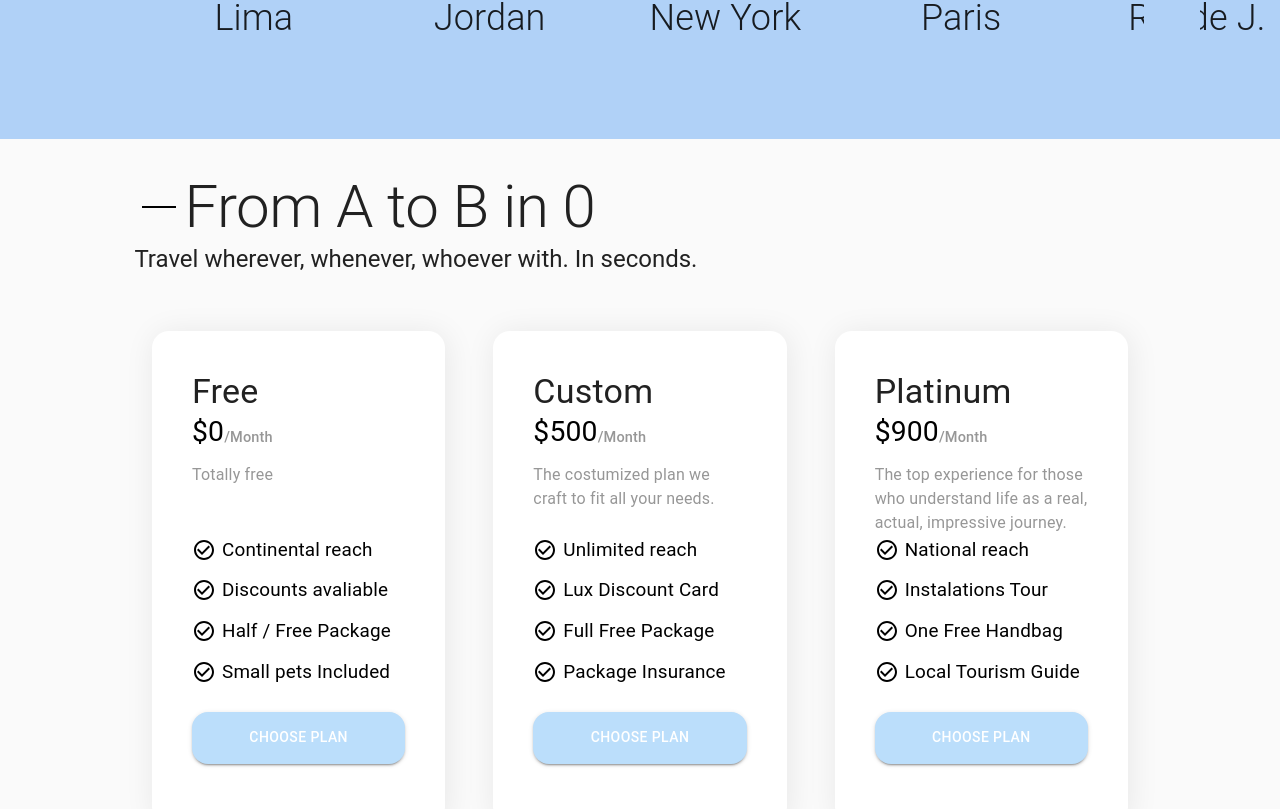
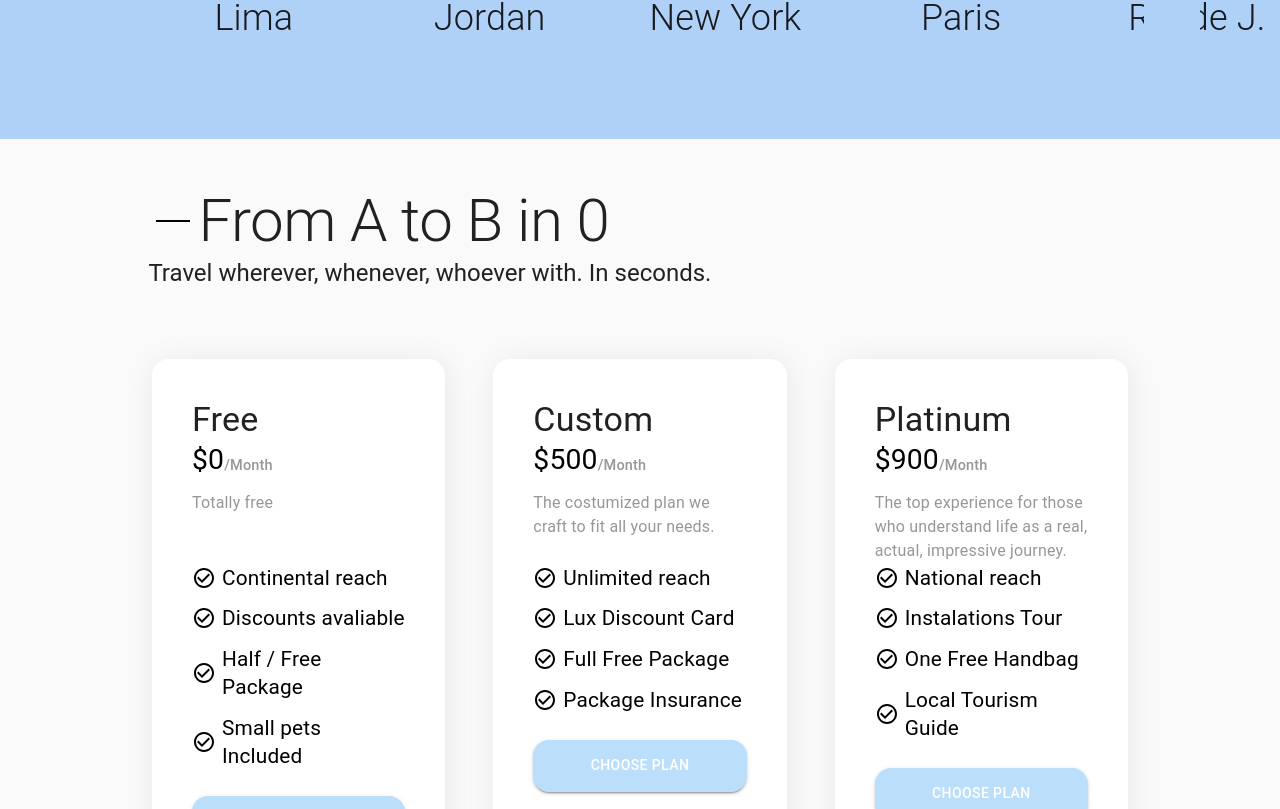
Before and after one commit to VekaTobias10/blinkport_app, a React (Create React App) app in the folder tercera-practica-vpv/: page / in a window 1280 px wide. Shown: the part 2011-2820 px from the top of the page. Built offline with nearby package versions, Linux system fonts and the light colour scheme; the HTML template or start-up script is replaced by a standard one.

Commit message:
Cambios responsive price section

```diff
--- a/tercera-practica-vpv/src/components/price-component-container/card-component-stepper/style.js
+++ b/tercera-practica-vpv/src/components/price-component-container/card-component-stepper/style.js
@@ -9,28 +9,6 @@ export const useStyles = makeStyles({
         display: 'flex',
     },
 
-    titleContainer: {
-        display: 'flex',
-        flexDirection: 'column',
-        justifyContent: 'center',
-        alignItems: 'flex-start',
-        padding: '46px',
-        width: '84%',
-        height: '9%',
-        margin: 'auto',
-    },
-    title: {
-        display: 'flex',
-        flexDirection: 'row',
-        alignItems: 'center',
-        padding: 0,
-        position: 'static',
-        width: 926.84,
-        height: '72px',
-        left: 46,
-        top: 46,
-    },
-
     // root de la card
     root: {
         flexDirection: 'column',
@@ -38,28 +16,13 @@ export const useStyles = makeStyles({
         padding: '1rem',
         width: '100%',
         margin: '1.5rem',
-        // left: '144px',
-        // top: '2460px',
         background: '#FFFFFF',
         boxShadow: '1.90183px 1.90183px 30.4292px rgba(0, 0, 0, 0.08)',
         borderRadius: '17.7121px',
 
     },
 
-    media: {
-        position: 'static',
-        width: 34,
-        height: 0,
-        left: 34,
-        top: 36,
-        border: '1px solid #000000',
-        transform: 'rotate(180deg)',
-        flex: 'none',
-        order: 0,
-        flexGrow: 0,
-        margin: '0px 8px',
-    },
-    buttonPrices: {
+   buttonPrices: {
         backgroundColor: "#BBDEFB",
         color: "white",
         borderRadius: "16px",
@@ -117,11 +80,3 @@ export const useStyles = makeStyles({
 
 
 });
-
-// width: 322px;
-// padding: 1.5rem;
-// background: #FFFFFF;
-// box-shadow: 1.90183px 1.90183px 30.4292px rgb(0 0 0 / 8%);
-// align-items: flex-Start;
-// border-radius: 17.7121px;
-// flex-direction: column;
--- a/tercera-practica-vpv/src/components/price-component-container/card-component/style.js
+++ b/tercera-practica-vpv/src/components/price-component-container/card-component/style.js
@@ -9,32 +9,10 @@ export const useStyles = makeStyles((theme) => ({
         width: '80%',
         display: 'flex',
         [theme.breakpoints.down('sm')]: {
-            flexDirection: 'column'
+            flexDirection: 'column',
+            margin: 'auto',
+            width: '80%'
         }
-    },
-
-    titleContainer: {
-        display: 'flex',
-        flexDirection: 'column',
-        justifyContent: 'center',
-        alignItems: 'flex-start',
-        padding: '2rem',
-        width: '84%',
-        margin: 'auto',
-        [theme.breakpoints.down('sm')]: {
-            padding: '0.8rem',
-        }
-    },
-    title: {
-        display: 'flex',
-        flexDirection: 'row',
-        alignItems: 'center',
-        padding: 0,
-        position: 'static',
-        width: 926.84,
-        height: '72px',
-        left: 46,
-        top: 46,
     },
 
     // root de la card
@@ -43,26 +21,12 @@ export const useStyles = makeStyles((theme) => ({
         alignItems: 'flex-Start',
         padding: '1.5rem',
         width: '100%',
-        // left: '144px',
-        // top: '2460px',
         background: '#FFFFFF',
         boxShadow: '1.90183px 1.90183px 30.4292px rgba(0, 0, 0, 0.08)',
         borderRadius: '17px',
-
-    },
-
-    media: {
-        position: 'static',
-        width: 34,
-        height: 0,
-        left: 34,
-        top: 36,
-        border: '1px solid #000000',
-        transform: 'rotate(180deg)',
-        flex: 'none',
-        order: 0,
-        flexGrow: 0,
-        margin: '0px 8px',
+        [theme.breakpoints.down('sm')]: {
+            width: '100%',
+        }
     },
     buttonPrices: {
         backgroundColor: "#BBDEFB",
@@ -78,6 +42,11 @@ export const useStyles = makeStyles((theme) => ({
     cardLanding: {
         margin: '1.5rem',
         width: '100%',
+        [theme.breakpoints.down('sm')]: {
+            margin: 'auto',
+            padding: '1.5rem 0',
+            width: '70%',
+        }
     },
     priceNumber: {
         fontSize: '28.34px',
@@ -101,9 +70,15 @@ export const useStyles = makeStyles((theme) => ({
         fontSize: '16px',
         lineHeight: '24px',
         letterSpacing: '0.177121px',
+        [theme.breakpoints.down('sm')]: {
+            display: 'none',
+        }
     },
     textContainerDescription: {
         height: '72.83px',
+        [theme.breakpoints.down('sm')]: {
+            display: 'none',
+        }
     },
 
     iconCheckCircle: {
@@ -114,11 +89,14 @@ export const useStyles = makeStyles((theme) => ({
         alignItems: 'center',
         fontStyle: 'normal',
         fontWeight: 'normal',
-        fontSize: '18.8929px',
+        fontSize: '1.3rem',
         lineHeight: '28px',
         letterSpacing: '0.177121px',
         color: '#000000',
         marginBottom: '0.8rem',
+        [theme.breakpoints.down('sm')]: {
+            display: 'none',
+        }
     }
 
 
--- a/tercera-practica-vpv/src/components/price-component-container/price-section/price-section.jsx
+++ b/tercera-practica-vpv/src/components/price-component-container/price-section/price-section.jsx
@@ -1,7 +1,7 @@
 import React from "react";
 import Line1 from "../../../assets/img/Line1.png";
 import { CardMedia, Typography, CssBaseline } from "@material-ui/core";
-import { useStyles } from "../card-component/style.js";
+import { useStyles } from "./style.js";
 import PriceCardComponent from "../card-component/card-component";
 
 export default function PriceCardLanding() {
@@ -17,11 +17,11 @@ export default function PriceCardLanding() {
             src={Line1}
             className={classes.media}
           ></CardMedia>
-          <Typography variant="h2" color="inherit">
+          <Typography className={classes.subtitle_cont_card} variant="h2" color="inherit">
             From A to B in 0
           </Typography>
         </div>
-        <Typography variant="h5" color="inherit">
+        <Typography className={classes.subtitle_desc_card} variant="h5" color="inherit">
           Travel wherever, whenever, whoever with. In seconds.
         </Typography>
       </div>
--- /dev/null
+++ b/tercera-practica-vpv/src/components/price-component-container/price-section/style.js
@@ -0,0 +1,46 @@
+import { makeStyles } from '@material-ui/core/styles';
+
+
+export const useStyles = makeStyles((theme) => ({
+
+    titleContainer: {
+        display: 'flex',
+        flexDirection: 'column',
+        justifyContent: 'center',
+        alignItems: 'flex-start',
+        padding: '46px',
+        width: '84%',
+        height: '9%',
+        margin: 'auto',
+        [theme.breakpoints.down('sm')]: {
+            padding: '0.8rem',
+            fontSize: '1.5rem',
+        }
+    },
+    title: {
+        display: 'flex',
+        flexDirection: 'row',
+        alignItems: 'center',
+        padding: 0,
+        position: 'static',
+        width: 926.84,
+        height: '72px',
+        left: 46,
+        top: 46,
+    },
+    media: {
+        position: 'static',
+        width: 34,
+        height: 0,
+        left: 34,
+        top: 36,
+        border: '1px solid #000000',
+        transform: 'rotate(180deg)',
+        flex: 'none',
+        order: 0,
+        flexGrow: 0,
+        margin: '0px 8px',
+    },
+
+
+}));
```
